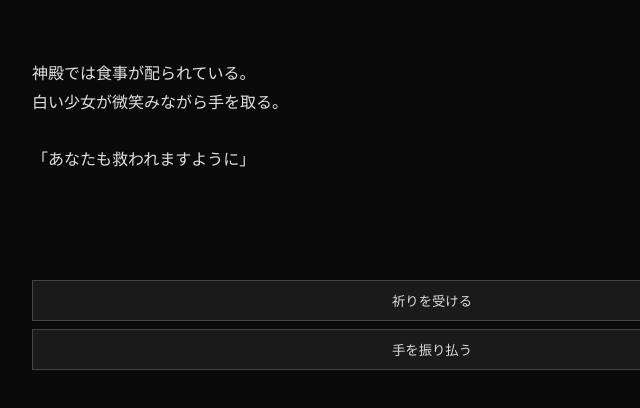
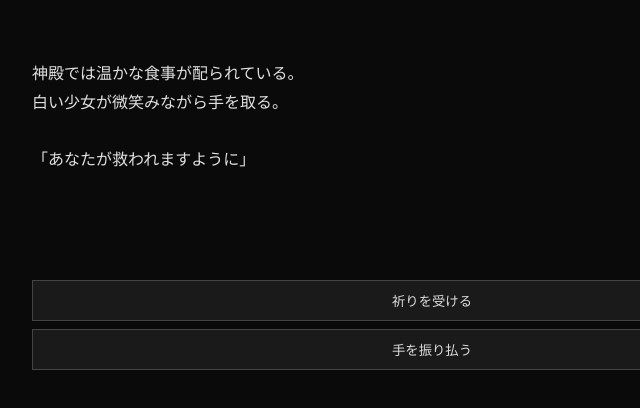
Before and after one commit to 10731mao/gatya, a plain HTML site: page index.html in a window 1280 px wide. Both pictures are taken after a click on the button "神殿へ向かう". Shown: the full height of the page, 208-848 px from the left. Drawn offline with Linux system fonts and the light colour scheme.

Commit message:
Update index.html

```diff
--- a/index.html
+++ b/index.html
@@ -119,8 +119,11 @@ function start() {
 
 影は男の喉元に、冷たい指先を這わせた。
 
-神殿。
-塔。`,
+
+ーーーーーー
+
+「神殿
+塔」`,
     [
         { text: "神殿へ向かう", action: saint1 },
         { text: "塔へ向かう", action: mage1 }
@@ -131,10 +134,10 @@ function start() {
 function saint1() {
     state.saint += 2;
     show(
-`神殿では食事が配られている。
+`神殿では温かな食事が配られている。
 白い少女が微笑みながら手を取る。
 
-「あなたも救われますように」`,
+「あなたが救われますように」`,
     [
         { text: "祈りを受ける", action: saint2a },
         { text: "手を振り払う", action: saint2b }
```
